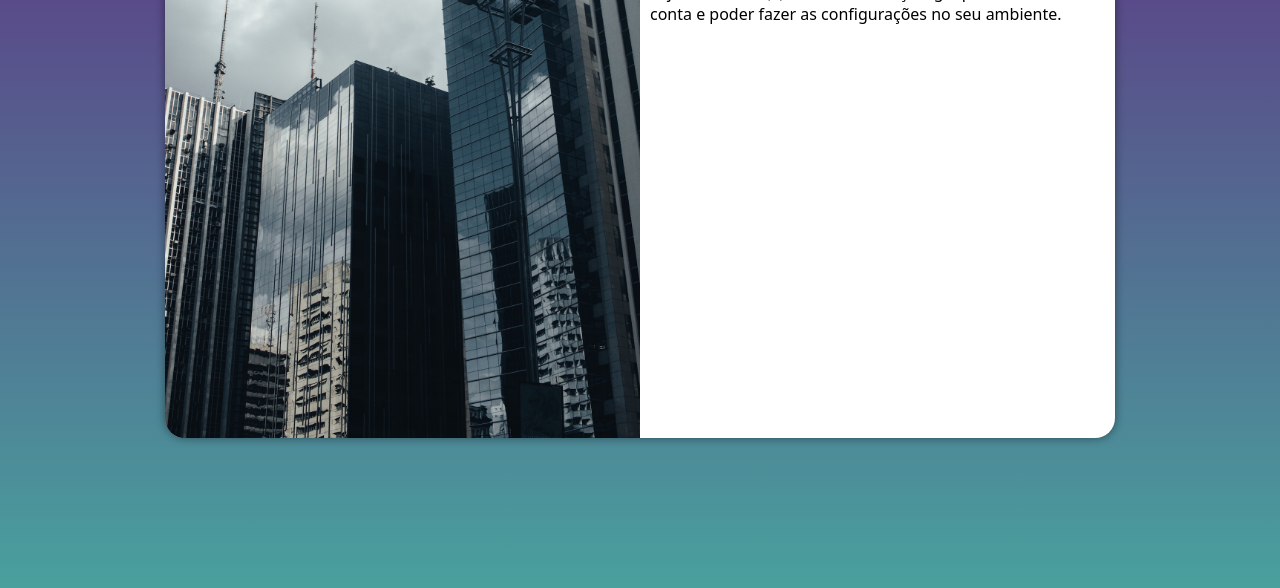
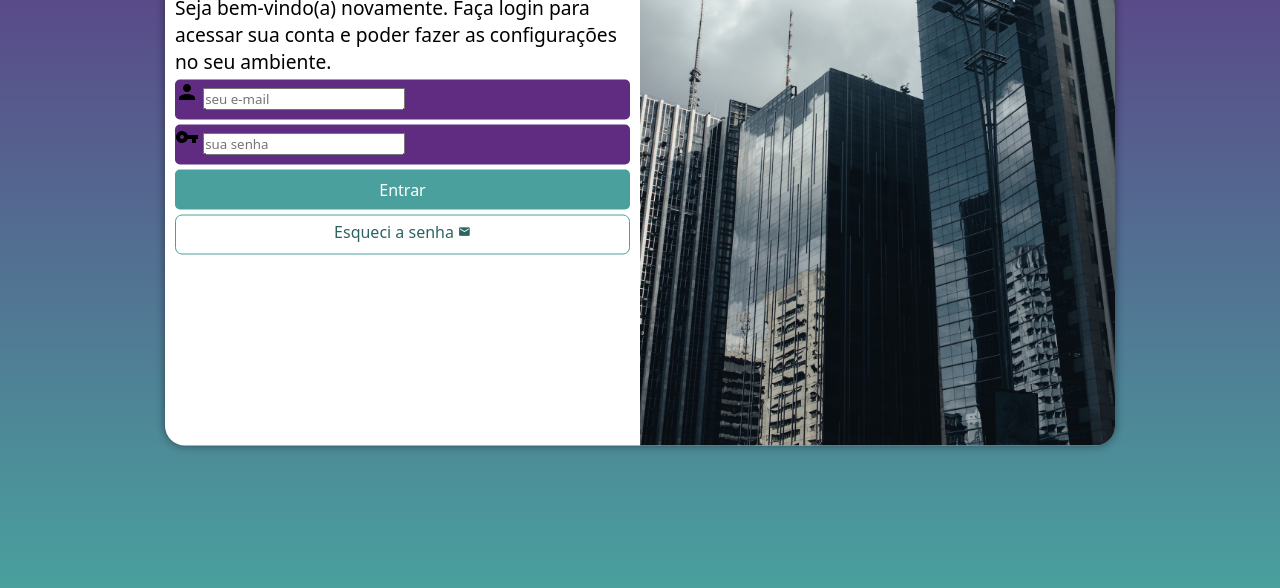
Before and after one commit to LuanEduardoS/projeto-login, a plain HTML site: page index.html in a window 1280 px wide. Shown: the part 212-800 px from the top of the page. Drawn offline with Linux system fonts and the light colour scheme.

Commit message:
formatação do formulario

```diff
--- a/estilos/media-query.css
+++ b/estilos/media-query.css
@@ -33,13 +33,22 @@
     }
 
     section#login > div#imagem {
-        float: left;
+        float: right;
         width: 50%;
         height: 100%;
     }
 
     section#login > div#formulario {
-        float: right;
+        float: left;
         width: 50%;
     }
+
+
+    div#formulario > h1 {
+        font-size: 2em;
+    }
+
+    div#formulario > p {
+        font-size: 1.2em;
+    }
 }
--- a/estilos/style.css
+++ b/estilos/style.css
@@ -34,7 +34,7 @@ section#login {
 
     background-color: white;
     width: 250px;
-    height: 500px;
+    height: 515px;
     border-radius: 20px;
     box-shadow: 0px 0px 10px rgba(0, 0, 0, 0.450);
 
@@ -54,3 +54,64 @@ section#login > div#formulario {
     display: block;
     padding: 10px;
 }
+
+div#formulario > h1 {
+    text-align: center;
+    margin-bottom: 10px;
+}
+
+div#formulario > p {
+    font-size: 0.8em;
+}
+
+form > div.campo {
+    background-color: #5f2c82;
+    display: block;
+    width: 100%;
+    height: 40px;
+    border-radius: 5px;
+    margin: 5px 0px;
+}
+
+div.campo > label {
+    display: none;
+}
+
+form > input[type=submit] {
+    display: block;
+    font-size: 1em;
+    width: 100%;
+    height: 40px;
+    background-color: #49a09d;
+    color: white;
+    border: none;
+    border-radius: 5px;
+    cursor: pointer;
+}
+
+form > input[type=submit]:hover {
+    background-color: #2d6462;
+}
+
+form > a.botao {
+    display: block;
+    text-align: center;
+    font-size: 1em;
+    width: 100%;
+    height: 40px;
+    padding-top: 5px;
+    margin-top: 5px;
+    background-color: white;
+    color: #2d6462;
+    border: 1px solid #49a09d;
+    border-radius: 7px;
+    text-decoration: none;
+}
+
+form > a.botao:hover {
+    background-color: #6cd3cf;
+}
+
+form > a.botao > i {
+    font-size: 0.8em;
+}
--- a/index.html
+++ b/index.html
@@ -4,6 +4,7 @@
     <meta charset="UTF-8">
     <meta http-equiv="X-UA-Compatible" content="IE=edge">
     <meta name="viewport" content="width=device-width, initial-scale=1.0">
+    <link href="https://fonts.googleapis.com/icon?family=Material+Icons" rel="stylesheet">
     <link rel="stylesheet" href="estilos/style.css">
     <link rel="stylesheet" href="estilos/media-query.css">
     <title>Login</title>
@@ -17,9 +18,21 @@
             <div id="formulario">
                 <h1>Login</h1>
                 <p>Seja bem-vindo(a) novamente. Faça login para acessar sua conta e poder fazer as configurações no seu ambiente.</p>
-                <form action="login.php" method="post">
-
-
+                <form action="login.php" method="post" autocomplete="on">
+                    <div class="campo">
+                        <i class="material-icons">person</i>
+                        <input type="email" name="login" id="ilogin" placeholder="seu e-mail" autocomplete="email" required maxlength="30">
+                        <label for="ilogin">Login</label>
+                    </div>
+                    <div class="campo">
+                        <i class="material-icons">vpn_key</i>
+                        <input type="password" name="senha" id="isenha" placeholder="sua senha" autocomplete="current-password" required minlength="8" maxlength="20">
+                        <label for="isenha">Senha</label>
+                    </div>
+                    <input type="submit" value="Entrar">
+                    <a href="esqueci.html" class="botao">
+                        Esqueci a senha <i class="material-icons">mail</i>
+                    </a>
                 </form>
             </div>
         </section>
```
